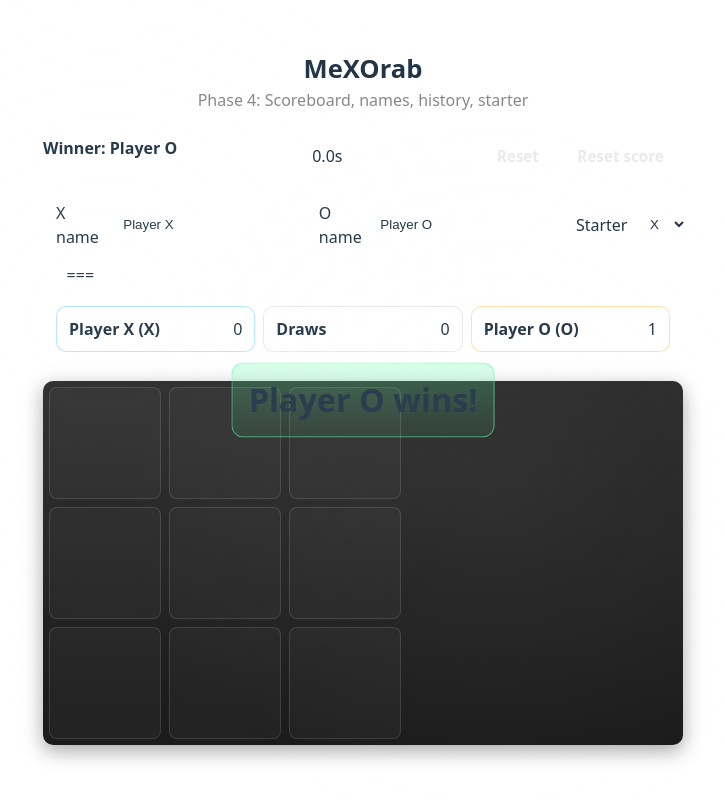
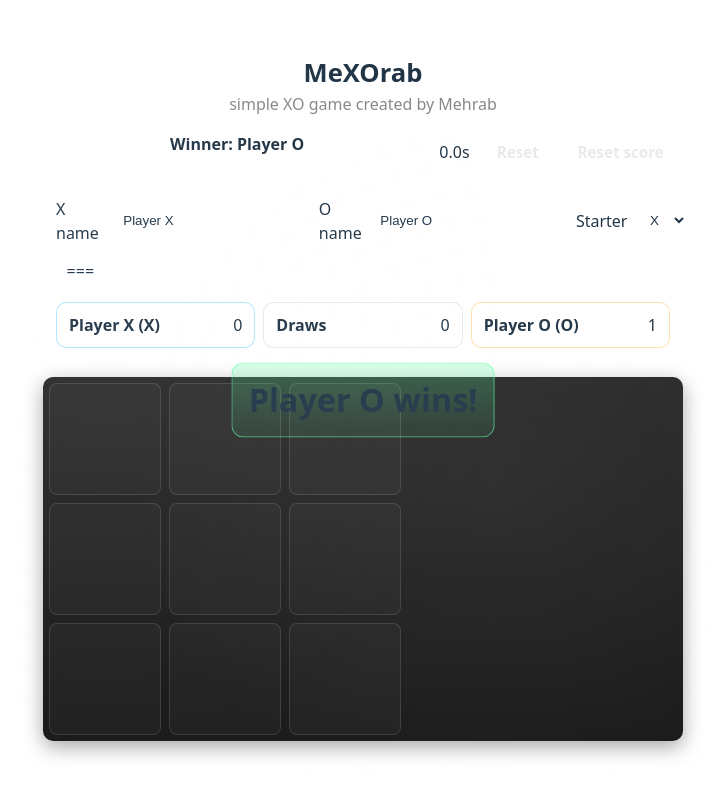
Before and after one commit to mehrawbmh/MeXOrab, a React (Vite) app: page / in a window 1280 px wide. Shown: the whole page, without its empty margins (277-1002 px from the left). Built offline with nearby package versions, Linux system fonts and the light colour scheme.

Commit message:
feat(ux): auto-reset after win, centered board, subtitle tweak
- Auto-reset game 1s after showing win overlay; credit scoreboard for normal wins
- Ensure board is centered; grid-based controls layout
- Update subtitle to 'simple XO game created by Mehrab'

```diff
--- a/src/App.css
+++ b/src/App.css
@@ -7,7 +7,7 @@
 
 .header {
   text-align: center;
-  margin-bottom: 1.5rem;
+  margin-bottom: 1rem;
 }
 
 .title {
@@ -27,11 +27,11 @@
 }
 
 .controls {
-  display: flex;
+  display: grid;
+  grid-template-columns: 1fr auto auto;
   align-items: center;
-  justify-content: space-between;
-  gap: 12px;
-  margin-bottom: 12px;
+  gap: 8px;
+  margin-bottom: 10px;
 }
 
 .reset {
@@ -63,7 +63,7 @@
   padding: 6px;
   border-radius: 10px;
   box-shadow: 0 6px 20px rgba(0,0,0,0.35);
-  margin: 0 auto; /* center board inside container */
+  margin: 0 auto; /* center board */
 }
 
 .cell {
@@ -106,6 +106,7 @@
   border: 1px solid rgba(255,255,255,0.12);
   border-radius: 10px;
   background: rgba(255,255,255,0.03);
+  position: relative; /* anchor history menu */
 }
 
 .form-row {
--- a/src/App.tsx
+++ b/src/App.tsx
@@ -1,5 +1,5 @@
 import './App.css'
-import { useEffect, useMemo, useState } from 'react'
+import { useEffect, useMemo, useRef, useState } from 'react'
 import { calculateWinner, type CellValue } from './game'
 
 function App() {
@@ -21,6 +21,7 @@ function App() {
   )
   const [forcedWinner, setForcedWinner] = useState<'X' | 'O' | null>(null)
   const [historyOpen, setHistoryOpen] = useState<boolean>(false)
+  const resetTimerRef = useRef<number | null>(null)
 
   const result = calculateWinner(board)
   const isDraw = !result && board.every((c) => c !== null)
@@ -62,6 +63,11 @@ function App() {
     // Reset history and step
     setHistory([Array<CellValue>(9).fill(null)])
     setStepNumber(0)
+    setForcedWinner(null)
+    if (resetTimerRef.current) {
+      clearTimeout(resetTimerRef.current)
+      resetTimerRef.current = null
+    }
   }
 
   function jumpTo(step: number): void {
@@ -105,11 +111,34 @@ function App() {
     // eslint-disable-next-line react-hooks/exhaustive-deps
   }, [deadlineTs, nowTs, stepNumber, history.length, result, board, forcedWinner])
 
+  // Auto reset 1s after a win and credit scoreboard for normal (non-timeout) wins
+  useEffect(() => {
+    if (!displayWinner) return
+    if (resetTimerRef.current) {
+      clearTimeout(resetTimerRef.current)
+      resetTimerRef.current = null
+    }
+    const id = window.setTimeout(() => {
+      if (!forcedWinner && result) {
+        setScore((s) => ({ ...s, [result.winner]: s[result.winner] + 1 }))
+      }
+      setHistory([Array<CellValue>(9).fill(null)])
+      setStepNumber(0)
+      setForcedWinner(null)
+    }, 1000)
+    resetTimerRef.current = id
+    return () => {
+      clearTimeout(id)
+      resetTimerRef.current = null
+    }
+    // eslint-disable-next-line react-hooks/exhaustive-deps
+  }, [displayWinner])
+
   return (
     <div className="app">
       <header className="header">
         <h1 className="title">MeXOrab</h1>
-        <p className="subtitle">Phase 4: Scoreboard, names, history, starter</p>
+        <p className="subtitle">simple XO game created by Mehrab</p>
       </header>
 
       <div className="controls">
```
